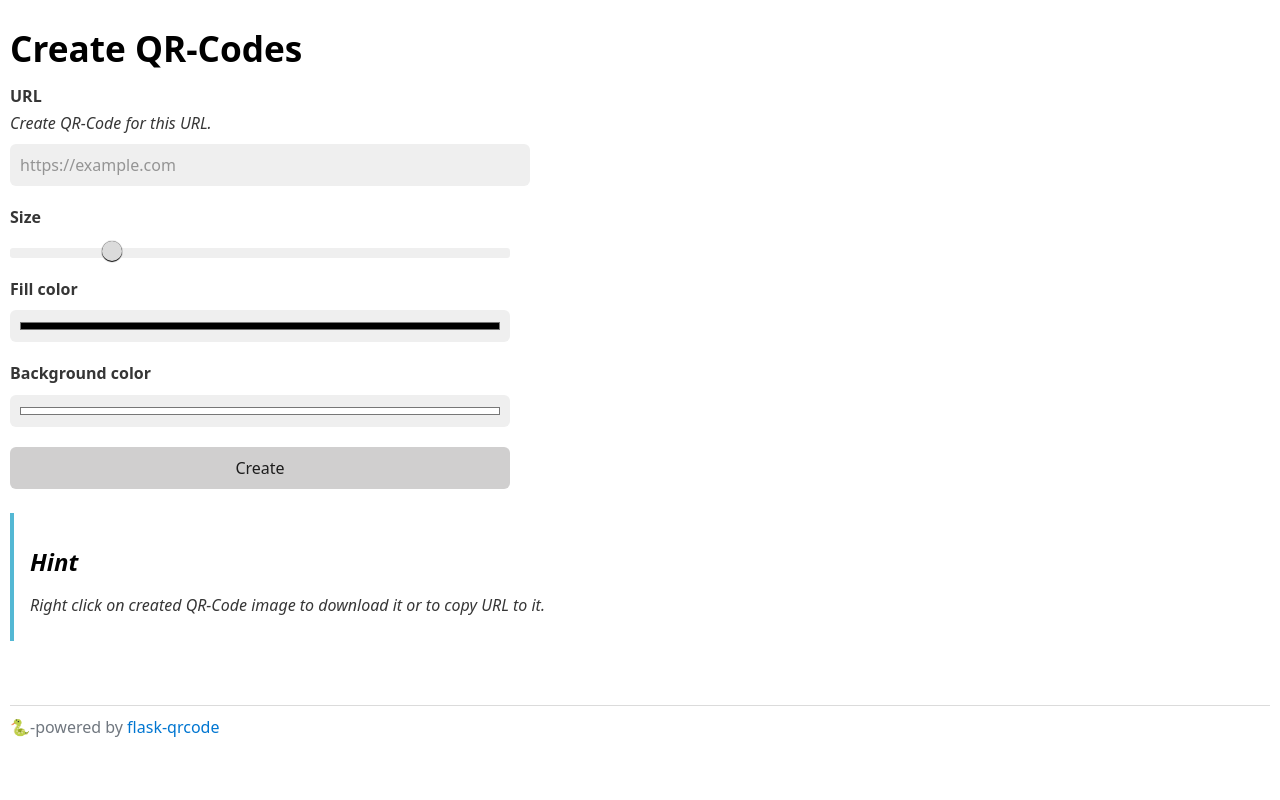
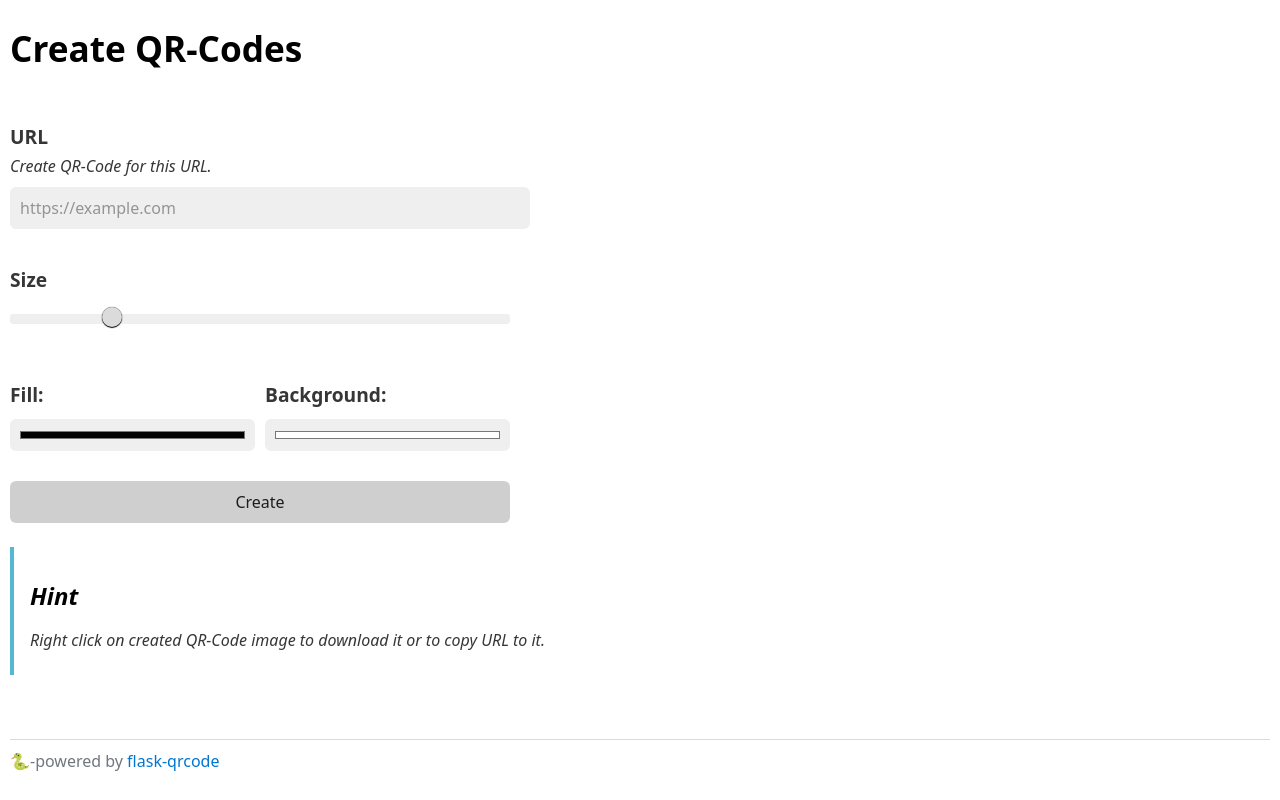
Before and after one commit to mbarde/flask-qrcode, a Flask app: page / in a window 1280 px wide. Run offline with Flask 3, Linux system fonts and the light colour scheme.

Commit message:
feat: improve UI

```diff
--- a/static/styles.css
+++ b/static/styles.css
@@ -16,7 +16,9 @@ form {
 
 form label {
     display: block;
+    font-size: 1.2em;
     font-weight: bold;
+    margin-top: 2em;
 }
 
 form input {
@@ -24,3 +26,14 @@ form input {
     margin-top: 10px;
     width: 100%;
 }
+
+form .colors {
+    column-gap: 10px;
+    display: flex;
+}
+
+form .colors > div {
+    flex-basis: 50%;
+    flex-grow: 1;
+    flex-shrink: 1;
+}
--- a/templates/index.html
+++ b/templates/index.html
@@ -39,7 +39,9 @@
           step="1"
           onchange="createQRCode()"
         />
-        <label for="clrfill">Fill color</label>
+        <div class="colors">
+          <div>
+            <label for="clrfill">Fill:</label>
             <input
               type="color"
               name="clrfill"
@@ -48,7 +50,9 @@
               value="#000000"
               colorpick-eyedropper-active="true"
             />
-        <label for="clrback">Background color</label>
+          </div>
+          <div>
+            <label for="clrback">Background:</label>
             <input
               type="color"
               name="clrback"
@@ -57,6 +61,8 @@
               value="#FFFFFF"
               colorpick-eyedropper-active="true"
             />
+          </div>
+        </div>
         <input type="submit" value="Create"/>
       </form>
       <blockquote>
```
Lines whose indentation alone changed are shown as unchanged.
